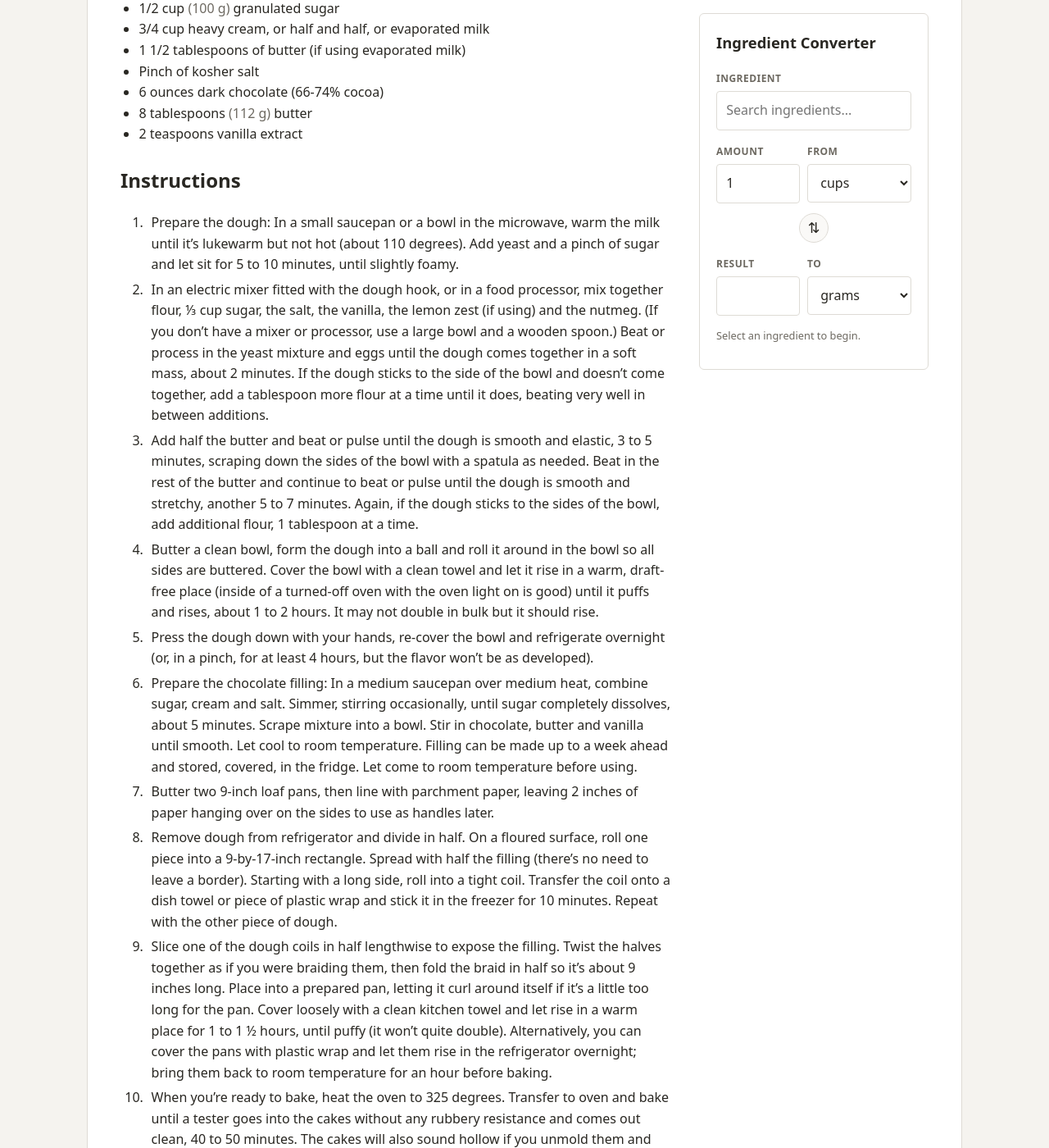
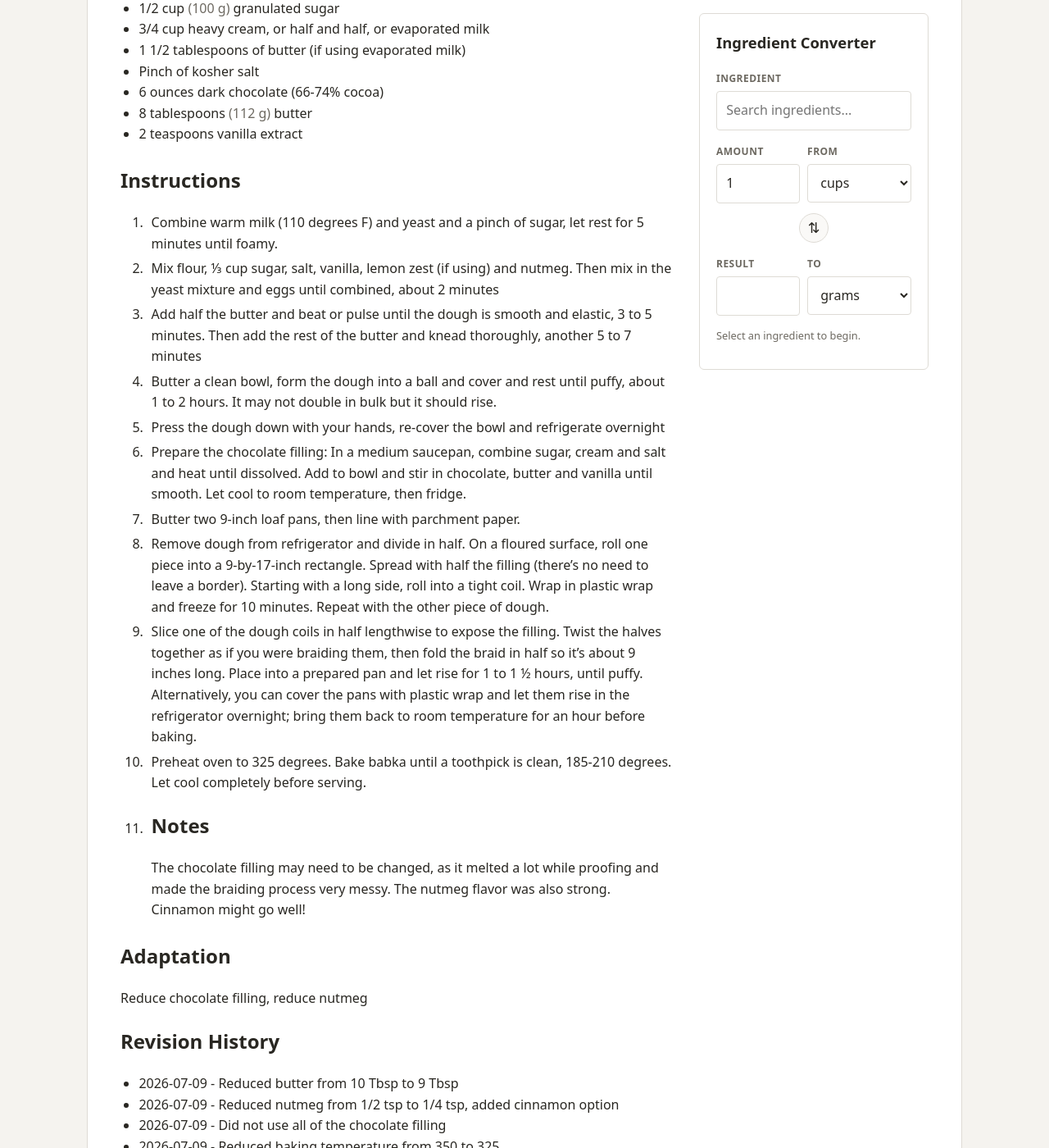
Before and after one commit to sundaycake/recipes, a Jekyll site: the page built from _recipes/chocolate-babka.md, in a window 1280 px wide and 1400 px high, scrolled down 1114 px. Shown: the whole window at 82% size. Built offline with Jekyll 4.4.1, drawn with Linux system fonts in a browser that asks for light colours; some of the changed text lies outside the part shown.

Commit message:
Update chocolate-babka.md

```diff
--- a/_recipes/chocolate-babka.md
+++ b/_recipes/chocolate-babka.md
@@ -9,9 +9,7 @@ tags: baking
 yield: 12 servings
 default_scale: 1.0
 scale_notes:
-  - "0.5 | Use a 6x6 pan"
   - "1.0 | Use a 9x9 loaf pan"
-  - "1.5 | Use a 9x13 loaf pan"
   - "2.0 | Use 2 9x9 loaf pan"
 
 prep_active: 3.5 hours
@@ -53,18 +51,17 @@ source_url: https://cooking.nytimes.com/recipes/1018045-chocolate-babka
 
 ## Instructions
 
-1. Prepare the dough: In a small saucepan or a bowl in the microwave, warm the milk until it’s lukewarm but not hot (about 110 degrees). Add yeast and a pinch of sugar and let sit for 5 to 10 minutes, until slightly foamy.
-2. In an electric mixer fitted with the dough hook, or in a food processor, mix together flour, ⅓ cup sugar, the salt, the vanilla, the lemon zest (if using) and the nutmeg. (If you don't have a mixer or processor, use a large bowl and a wooden spoon.) Beat or process in the yeast mixture and eggs until the dough comes together in a soft mass, about 2 minutes. If the dough sticks to the side of the bowl and doesn’t come together, add a tablespoon more flour at a time until it does, beating very well in between additions.
-3. Add half the butter and beat or pulse until the dough is smooth and elastic, 3 to 5 minutes, scraping down the sides of the bowl with a spatula as needed. Beat in the rest of the butter and continue to beat or pulse until the dough is smooth and stretchy, another 5 to 7 minutes. Again, if the dough sticks to the sides of the bowl, add additional flour, 1 tablespoon at a time.
-4. Butter a clean bowl, form the dough into a ball and roll it around in the bowl so all sides are buttered. Cover the bowl with a clean towel and let it rise in a warm, draft-free place (inside of a turned-off oven with the oven light on is good) until it puffs and rises, about 1 to 2 hours. It may not double in bulk but it should rise.
-5. Press the dough down with your hands, re-cover the bowl and refrigerate overnight (or, in a pinch, for at least 4 hours, but the flavor won't be as developed).
-6. Prepare the chocolate filling: In a medium saucepan over medium heat, combine sugar, cream and salt. Simmer, stirring occasionally, until sugar completely dissolves, about 5 minutes. Scrape mixture into a bowl. Stir in chocolate, butter and vanilla until smooth. Let cool to room temperature. Filling can be made up to a week ahead and stored, covered, in the fridge. Let come to room temperature before using.
-7. Butter two 9-inch loaf pans, then line with parchment paper, leaving 2 inches of paper hanging over on the sides to use as handles later.
-8. Remove dough from refrigerator and divide in half. On a floured surface, roll one piece into a 9-by-17-inch rectangle. Spread with half the filling (there's no need to leave a border). Starting with a long side, roll into a tight coil. Transfer the coil onto a dish towel or piece of plastic wrap and stick it in the freezer for 10 minutes. Repeat with the other piece of dough.
-9. Slice one of the dough coils in half lengthwise to expose the filling. Twist the halves together as if you were braiding them, then fold the braid in half so it’s about 9 inches long. Place into a prepared pan, letting it curl around itself if it’s a little too long for the pan. Cover loosely with a clean kitchen towel and let rise in a warm place for 1 to 1 ½ hours, until puffy (it won’t quite double). Alternatively, you can cover the pans with plastic wrap and let them rise in the refrigerator overnight; bring them back to room temperature for an hour before baking.
-10. When you're ready to bake, heat the oven to 325 degrees. Transfer to oven and bake until a tester goes into the cakes without any rubbery resistance and comes out clean, 40 to 50 minutes. The cakes will also sound hollow if you unmold them and tap on the bottom. An instant-read thermometer will read between 185 and 210 degrees.
-11. Transfer to a wire rack to cool completely before serving.
-
+1. Combine warm milk (110 degrees F) and yeast and a pinch of sugar, let rest for 5 minutes until foamy.
+2. Mix flour, ⅓ cup sugar, salt, vanilla, lemon zest (if using) and nutmeg. Then mix in the yeast mixture and eggs until combined, about 2 minutes
+3. Add half the butter and beat or pulse until the dough is smooth and elastic, 3 to 5 minutes. Then add the rest of the butter and knead thoroughly, another 5 to 7 minutes
+4. Butter a clean bowl, form the dough into a ball and cover and rest until puffy, about 1 to 2 hours. It may not double in bulk but it should rise.
+5. Press the dough down with your hands, re-cover the bowl and refrigerate overnight
+6. Prepare the chocolate filling: In a medium saucepan, combine sugar, cream and salt and heat until dissolved. Add to bowl and stir in chocolate, butter and vanilla until smooth. Let cool to room temperature, then fridge.
+7. Butter two 9-inch loaf pans, then line with parchment paper.
+8. Remove dough from refrigerator and divide in half. On a floured surface, roll one piece into a 9-by-17-inch rectangle. Spread with half the filling (there's no need to leave a border). Starting with a long side, roll into a tight coil. Wrap in plastic wrap and freeze for 10 minutes. Repeat with the other piece of dough.
+9. Slice one of the dough coils in half lengthwise to expose the filling. Twist the halves together as if you were braiding them, then fold the braid in half so it’s about 9 inches long. Place into a prepared pan and let rise for 1 to 1 ½ hours, until puffy. Alternatively, you can cover the pans with plastic wrap and let them rise in the refrigerator overnight; bring them back to room temperature for an hour before baking.
+10. Preheat oven to 325 degrees. Bake babka until a toothpick is clean, 185-210 degrees. Let cool completely before serving.
+11.
 ## Notes
 The chocolate filling may need to be changed, as it melted a lot while proofing and made the braiding process very messy.
 The nutmeg flavor was also strong.
```
